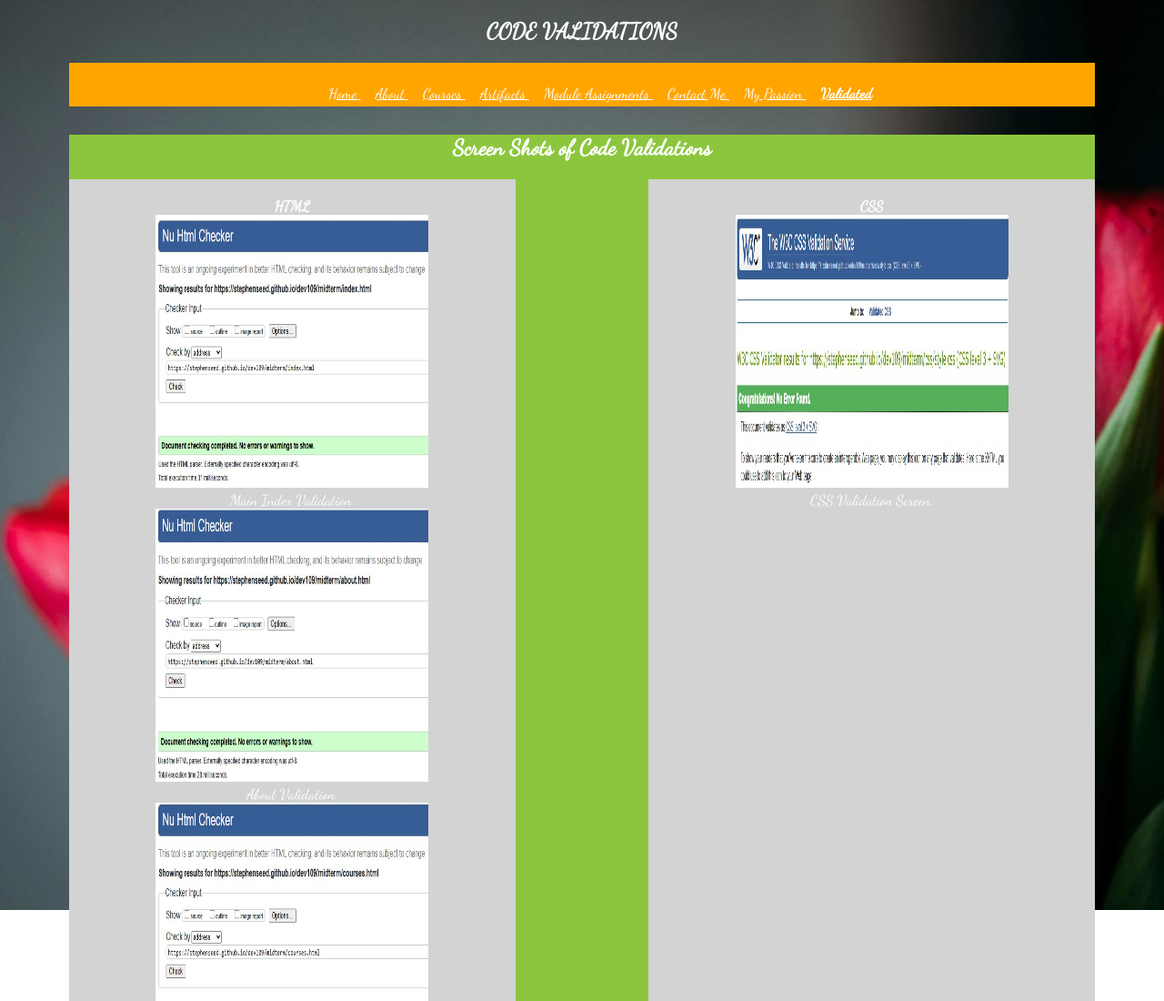
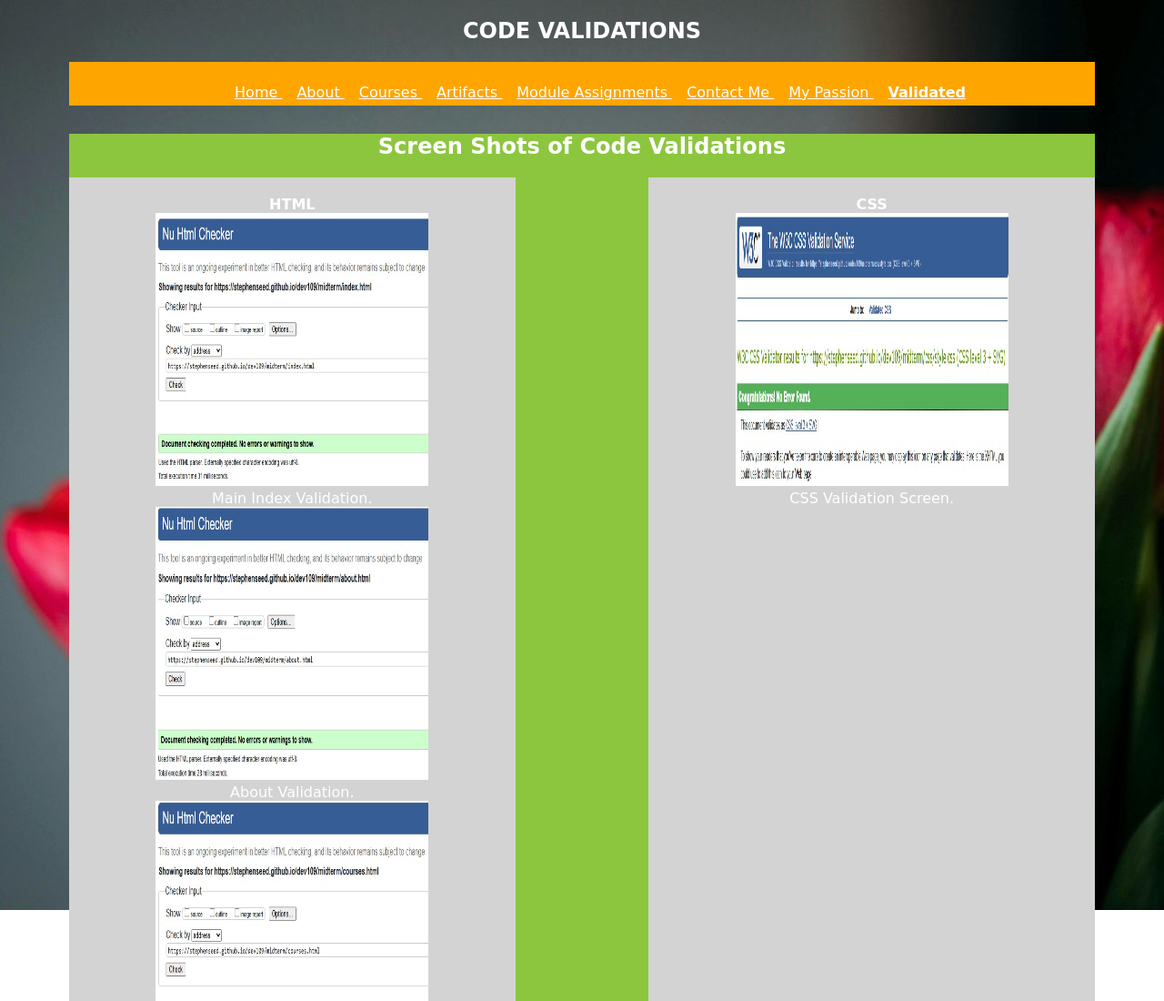
Before and after one commit to stephenseed/dev109, a plain HTML site: page finalp1/validated.html in a window 1280 px wide. Shown: the top 1100 px of the page at 91% size. Drawn offline with Linux system fonts and the light colour scheme.

Commit message:
Update validated.html

```diff
--- a/finalp1/validated.html
+++ b/finalp1/validated.html
@@ -7,7 +7,9 @@
     </title>
     <meta charset="utf-8">
     <meta name="viewport" content="width=device-width">
-    <link href="https://fonts.googleapis.com/css2?family=Dancing+Script&display=swap" rel="stylesheet">
+    <link rel="preconnect" href="https://fonts.googleapis.com">
+    <link rel="preconnect" href="https://fonts.gstatic.com" crossorigin>
+    <link href="https://fonts.googleapis.com/css2?family=Roboto:ital,wght@0,100;0,300;0,400;0,500;0,700;0,900;1,100;1,300;1,400;1,500;1,700;1,900&display=swap" rel="stylesheet">
     <link rel="stylesheet" type="text/css" href="css/style.css">
   </head>
 
```
